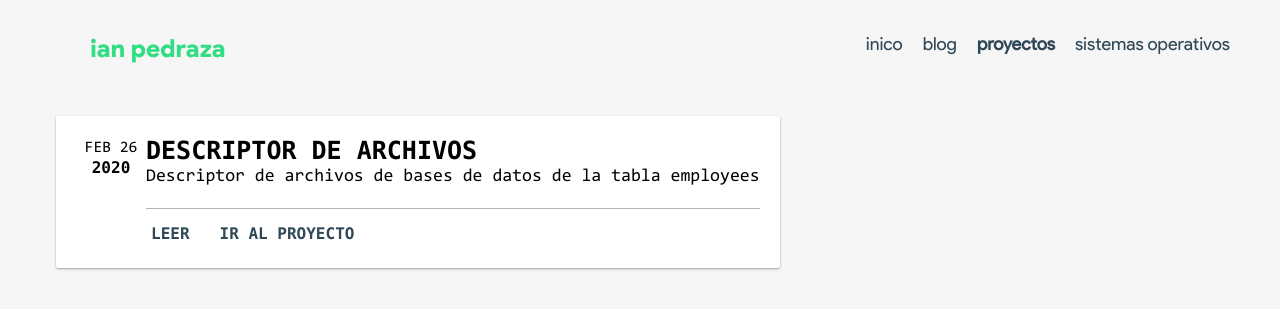
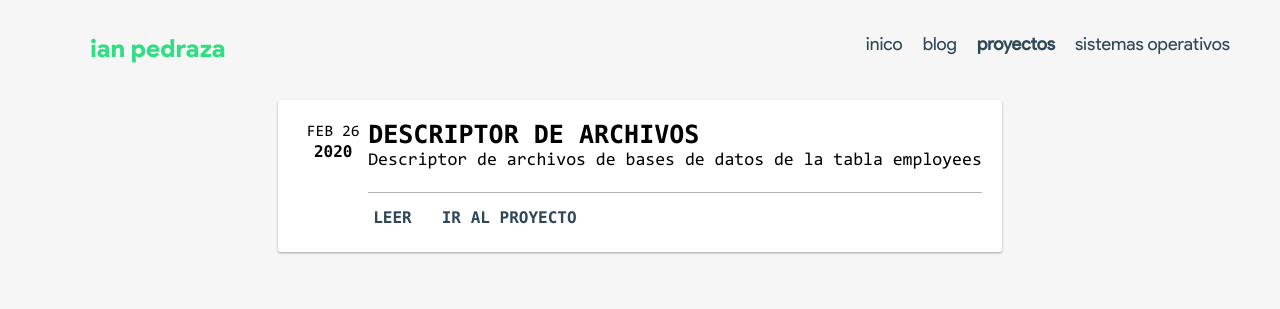
Before and after one commit to ianpedraza/ianpedraza.github.io, a PHP site: page /proyectos.html in a window 1280 px wide. Shown: the top 309 px of the page. Run offline with PHP 8.4, Linux system fonts and the light colour scheme.

Commit message:
Centered cards

```diff
--- a/css/estilos.css
+++ b/css/estilos.css
@@ -173,6 +173,11 @@
     opacity: 0.7;
 }
 
+.projects-container {
+    margin-left: 15px;
+    margin-right: 15px;
+}
+
 .projectConatiner {
     background: #fff;
     border-radius: 2px;
@@ -183,6 +188,8 @@
     box-shadow: 0 1px 3px rgba(0,0,0,0.12), 0 1px 2px rgba(0,0,0,0.24);
     transition: all 0.3s cubic-bezier(.25,.8,.25,1);
     padding: 20px;
+    display: table;
+    margin: 0 auto;
 }
 
 .projectConatiner:hover {
--- a/proyectos.html
+++ b/proyectos.html
@@ -33,6 +33,7 @@
             </div>
 
             <div class="cuerpo">
+               <div class="projects-container">
                     <div class="projectConatiner">
                         <div class="date">FEB 26<br><strong>2020</strong></div>
 
@@ -44,7 +45,7 @@
                             <div><a class="projectItemLink" href="https://github.com/IanPedraza/Manejador" target="_blank">IR AL PROYECTO</a></div>
                         </div>
                 </div>
-
+               </div>
             </div>
 
             </div>
```
Lines whose indentation alone changed are shown as unchanged.
